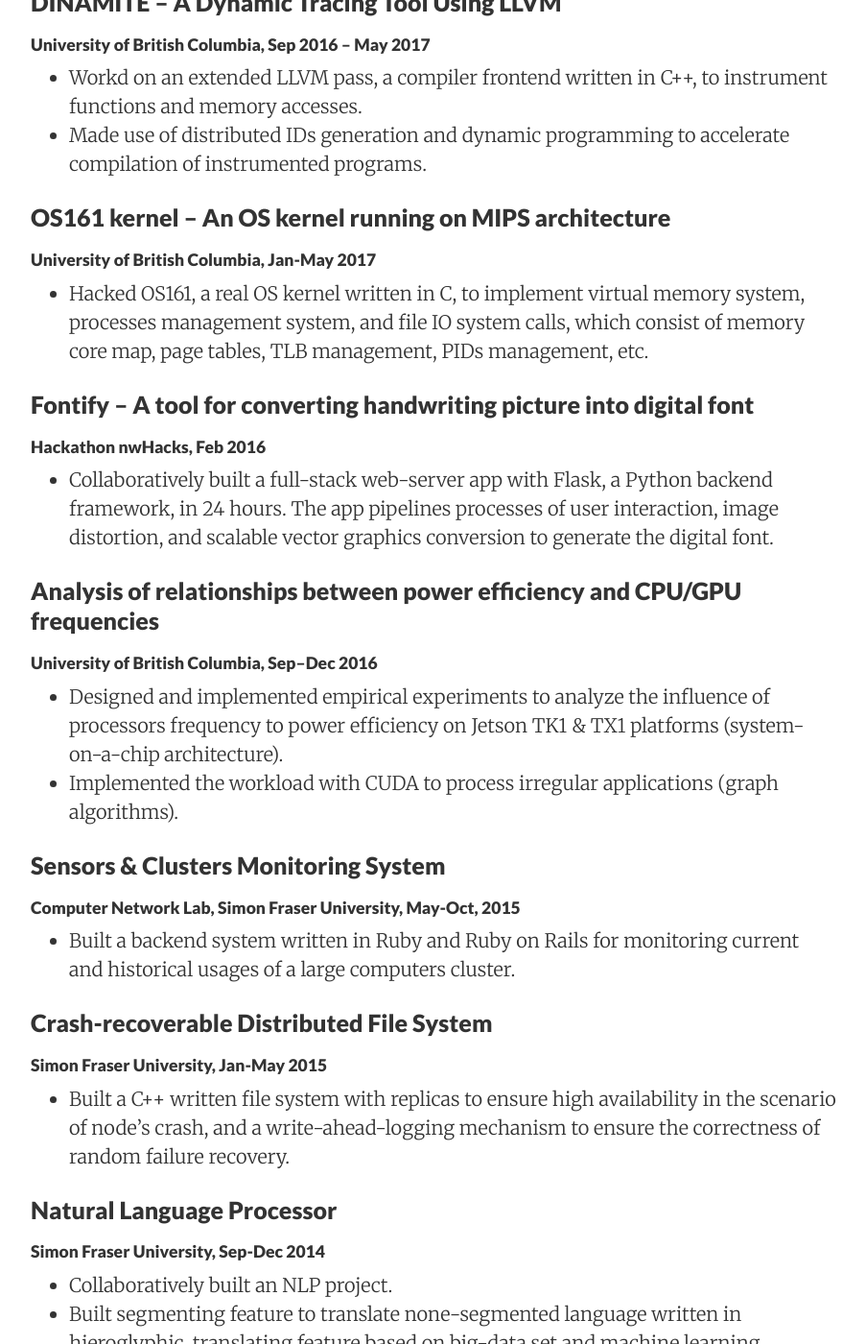
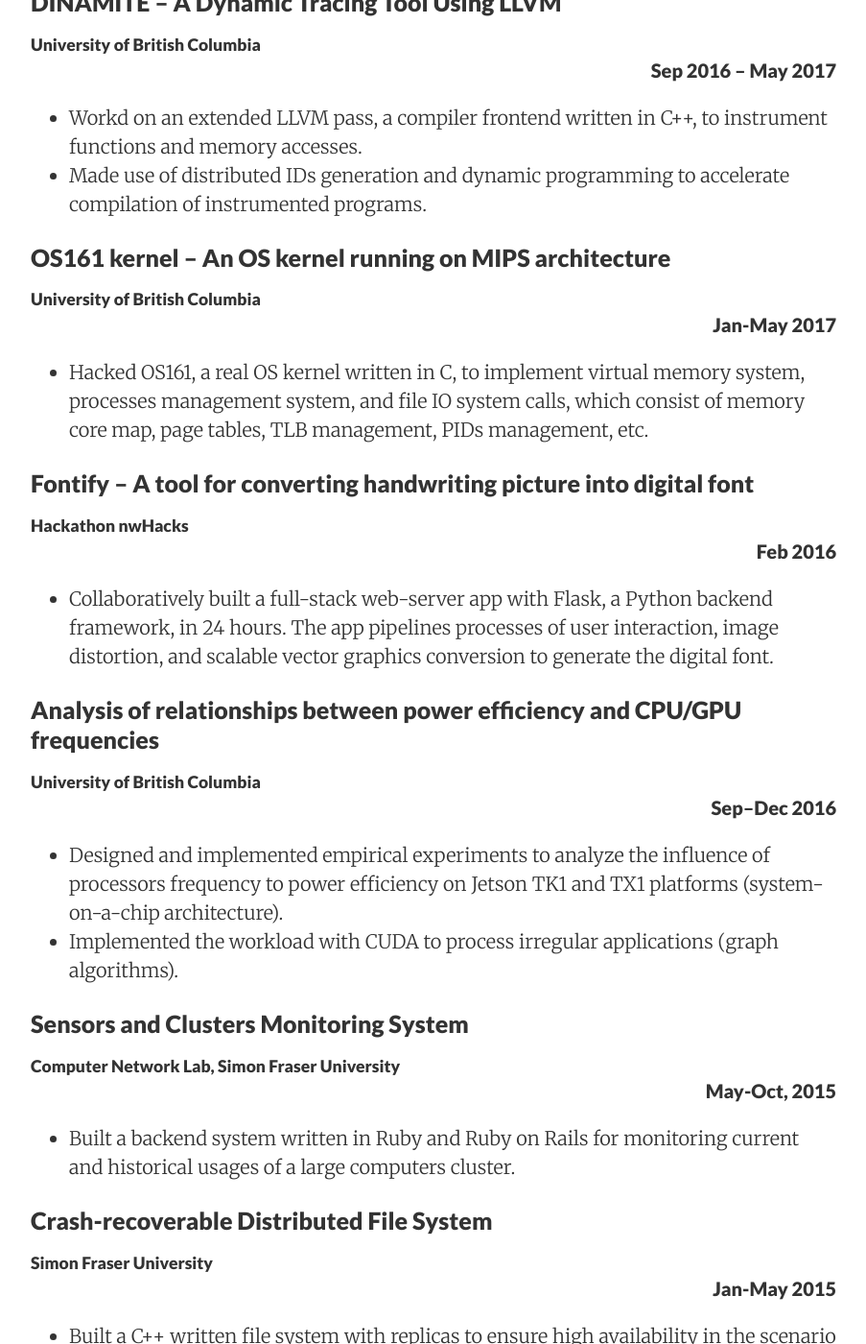
Before and after one commit to Louis-Ye/Louis-Ye.github.io, a Jekyll site: the page built from projects/index.md, in a window 1280 px wide and 1400 px high, scrolled down 263 px. Shown: the whole window at 96% size, without its empty margins (188-1091 px from the left). Built offline with Jekyll 4.4.1, drawn with Linux system fonts in a browser that asks for light colours; nearby versions of some CDN libraries; some of the changed text lies outside the part shown.

Commit message:
Update prj and exp

```diff
--- a/projects/index.md
+++ b/projects/index.md
@@ -6,71 +6,71 @@
 ---
 
 ### DINAMITE – A Dynamic Tracing Tool Using LLVM
-##### University of British Columbia, Sep 2016 – May 2017
+<h5>University of British Columbia <p class="right-align">Sep 2016 – May 2017</p></h5>
 * Workd on an extended LLVM pass, a compiler frontend written in C++, to instrument functions and memory accesses.
 * Made use of distributed IDs generation and dynamic programming to accelerate compilation of instrumented programs.
 
 
 ### OS161 kernel – An OS kernel running on MIPS architecture
-##### University of British Columbia, Jan-May 2017
+<h5> University of British Columbia <p class="right-align">Jan-May 2017</p></h5>
 * Hacked OS161, a real OS kernel written in C, to implement virtual memory system, processes management system, and file IO system calls, which consist of memory core map, page tables, TLB management, PIDs management, etc.
 
 
 ### Fontify – A tool for converting handwriting picture into digital font
-##### Hackathon nwHacks, Feb 2016
+<h5> Hackathon nwHacks <p class="right-align">Feb 2016</p></h5>
 * Collaboratively built a full-stack web-server app with Flask, a Python backend framework, in 24 hours. The app pipelines processes of user interaction, image distortion, and scalable vector graphics conversion to generate the digital font.
 
 
 ### Analysis of relationships between power efficiency and CPU/GPU frequencies
-##### University of British Columbia, Sep–Dec 2016
-* Designed and implemented empirical experiments to analyze the influence of processors frequency to power efficiency on Jetson TK1 & TX1 platforms (system-on-a-chip architecture).
+<h5> University of British Columbia <p class="right-align">Sep–Dec 2016</p></h5>
+* Designed and implemented empirical experiments to analyze the influence of processors frequency to power efficiency on Jetson TK1 and TX1 platforms (system-on-a-chip architecture).
 * Implemented the workload with CUDA to process irregular applications (graph algorithms).
 
 
-### Sensors & Clusters Monitoring System
-##### Computer Network Lab, Simon Fraser University, May-Oct, 2015
+### Sensors and Clusters Monitoring System
+<h5> Computer Network Lab, Simon Fraser University <p class="right-align">May-Oct, 2015</p></h5>
 * Built a backend system written in Ruby and Ruby on Rails for monitoring current and historical usages of a large computers cluster.
 
 
 ### Crash-recoverable Distributed File System
-##### Simon Fraser University, Jan-May 2015
+<h5> Simon Fraser University <p class="right-align">Jan-May 2015</p></h5>
 * Built a C++ written file system with replicas to ensure high availability in the scenario of node’s crash, and a write-ahead-logging mechanism to ensure the correctness of random failure recovery.
 
 
 ### Natural Language Processor
-##### Simon Fraser University, Sep-Dec 2014
+<h5> Simon Fraser University <p class="right-align">Sep-Dec 2014</p></h5>
 * Collaboratively built an NLP project.
 * Built segmenting feature to translate none-segmented language written in hieroglyphic, translating feature based on big-data set and machine learning algorithm, and reranking feature to select better translation results.
 
 
 ### Towhee – Compiler
-##### Simon Fraser University, Sep-Dec 2014
+<h5> Simon Fraser University <p class="right-align">Sep-Dec 2014</p></h5>
 * Built a compiler for Towhee, a strong-type object-oriented programming language, in more than more than 10,000 lines of Java Code.
 * Built explicitly and implicitly releasing (similar to garbage collection) mechanism.
 * Built feature to transfer the towhee program into ASM-like intermediate codes.
 
 
 ### Express LOGO
-##### Simon Fraser University, Jan–Apr 2014
+<h5> Simon Fraser University <p class="right-align">Jan–Apr 2014</p></h5>
 * LOGO programming language website. Providing online LOGO interpreter, tutorial, documentation.
 * Developed with Angular.js, Express JS, Bootstrap. Using JavaScript, HTML5.
 * Implemented a LOGO translator with pure JavaScript
 
 
 ### Fibonacci Heap Library in C++
-##### Personal Project, Sep-Dec 2013
+<h5> Personal Project <p class="right-align">Sep-Dec 2013</p></h5>
 * Built an open source Fibonacci Heap (a special data structure) library.
 * Made the corresponding APIs similar to C++ standard STL library.
 * Made the operations of inserting, decreasing and minimum finding cost O(1) amortized time.
 
 
 ### Zhe Nar Navigation App
-##### Zhejiang University, Mar–Jun 2013
+<h5> Zhejiang University <p class="right-align">Mar–Jun 2013</p></h5>
 * Collaboratively Built a campus navigation app with Objective-C and Python(Django).
 * The app runs on both iOS and web platforms.
 * The app helps students navigate through Zhejiang university and keeps up with the latest campus events.
 
 
 ### CuTe Crazy Stone - a 2D team play strategy game
-##### Sep 2012 – Jan 2013
+<h5> Zhejiang University <p class="right-align">Sep 2012 – Jan 2013</p></h5>
 * Collaboratively built the game with C++, the physical engine Box2D, and the graphic library QT.
```
Also changed, not shown: experience/index.md (+13 -14 lines).
